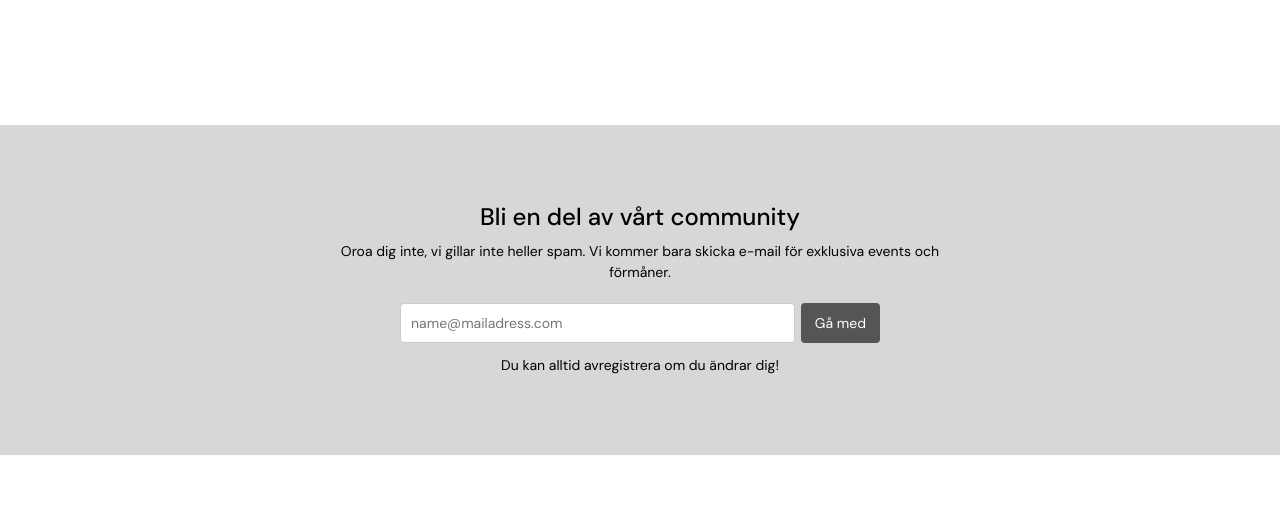
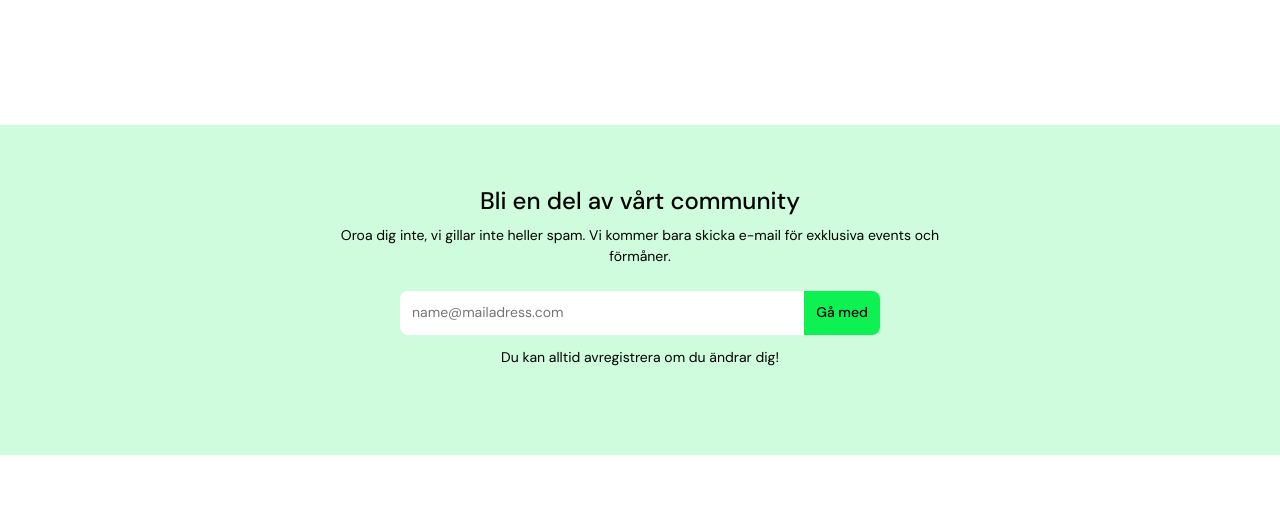
Before and after one commit to jenodh/spar, a plain HTML site: page index.html in a window 1280 px wide. Shown: the part 5034-5550 px from the top of the page. Drawn offline with Linux system fonts and the light colour scheme.

Commit message:
Updated newsletter section

```diff
--- a/style.css
+++ b/style.css
@@ -616,7 +616,7 @@ section h2 {
 
 .gallery-card-title img {
   width: 24px;
-  height: 24px;
+  height: 24 px;
   object-fit: contain;
 }
 
@@ -630,12 +630,13 @@ section h2 {
 /* NEWSLETTER */
 
 .newsletter-section {
-  background-color: #d7d7d7;
+  background-color: var(--neongreen-100);
   display: flex;
   flex-direction: column;
   justify-content: center;
   align-items: stretch;
-  padding: 32px 0;
+  padding: 60px 0 46px;
+  margin-bottom: 0;
 }
 
 .newsletter-section .section-inner {
@@ -644,45 +645,59 @@ section h2 {
 
 .newsletter-section h2 {
   font-size: var(--font-size-xl);
-  margin-bottom: 12px;
+  line-height: var(--line-height-1);
+  margin-bottom: 8px;
 }
 
-.newsletter-section > .section-inner > p {
+.newsletter-section p {
   font-size: var(--font-size-base);
   line-height: var(--line-height-base);
+  margin-bottom: 24px;
 }
 
 .newsletter-form {
   display: flex;
-  flex-wrap: wrap;
-  gap: 6px;
   width: 100%;
-  max-width: 480px;
-  margin-top: 16px;
+  max-width: 358px;
+  min-height: 44px;
+  gap: 0;
+  align-items: stretch;
 }
 
 .newsletter-form input {
-  flex: 1;
+  flex: 1 0 0;
   min-width: 0;
-  padding: 10px;
-  border: 1px solid #ccc;
-  border-radius: 4px;
+  align-self: stretch;
+  padding: 8px 12px;
+  border: none;
+  border-radius: 8px 0 0 8px;
+  background-color: var(--neutral-1);
   font-size: var(--font-size-base);
-  color: #555;
+  line-height: var(--line-height-base);
+  color: var(--neutral-700);
+  outline: none;
 }
 
 .newsletter-form button {
+  display: flex;
+  justify-content: center;
+  align-items: center;
+  align-self: stretch;
+  padding: 8px 12px;
   border: none;
-  border-radius: 4px;
-  background-color: #555;
-  color: var(--neutral-1);
-  padding: 10px 14px;
+  border-radius: 0 8px 8px 0;
+  background-color: var(--neongreen-500);
+  color: var(--neutral-1000);
   font-size: var(--font-size-base);
+  font-weight: 500;
+  line-height: var(--line-height-sm);
+  white-space: nowrap;
 }
 
 .form-disclaimer {
   font-size: var(--font-size-base);
-  margin-top: 10px;
+  margin-top: 16px;
+  margin-bottom: 0px;
 }
 
 /* FOOTER */
```
